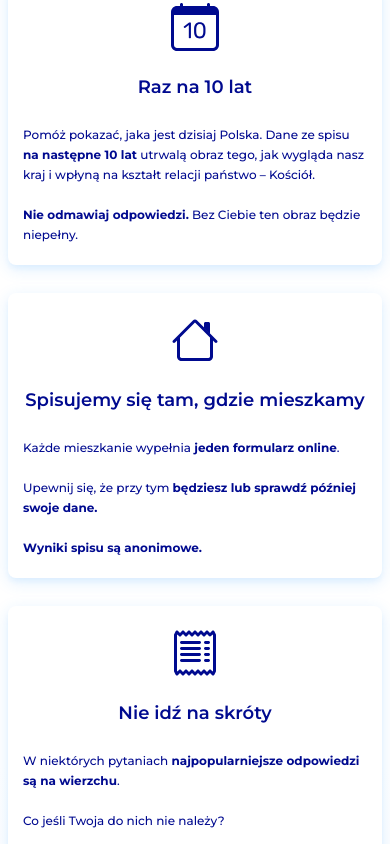
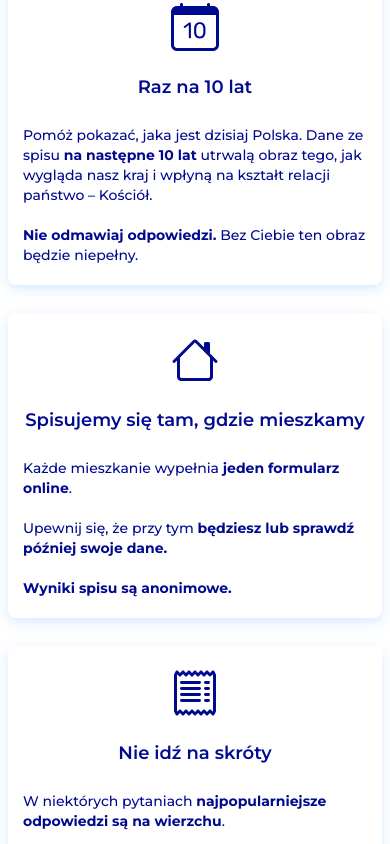
Before and after one commit to chcesieliczyc/chcesieliczyc.github.io, a plain HTML site: page index.html in a window 390 px wide. Shown: the part 1000-1844 px from the top of the page. Drawn offline with nearby package versions, Linux system fonts and the light colour scheme.

Commit message:
font size

```diff
--- a/assets/css/styles.css
+++ b/assets/css/styles.css
@@ -612,23 +612,12 @@ a[id]:not([href]):target + section .target-indicator {
 .info-box__container > p {
     font-weight: 500;
 }
-
-@media (max-width: 575px) {
-    .info-box__container > p {
-        font-size: 12px;
-        line-height: 20px;
-    }
-}
-
-
 .info-box__container > p:not(:last-child) {
     margin-bottom: 20px;
 }
-
 .info-box__container > p:last-child {
     margin-bottom: 0;
 }
-
 .info-box__icon {
     color: var(--base-border-light);
     position: absolute;
```
